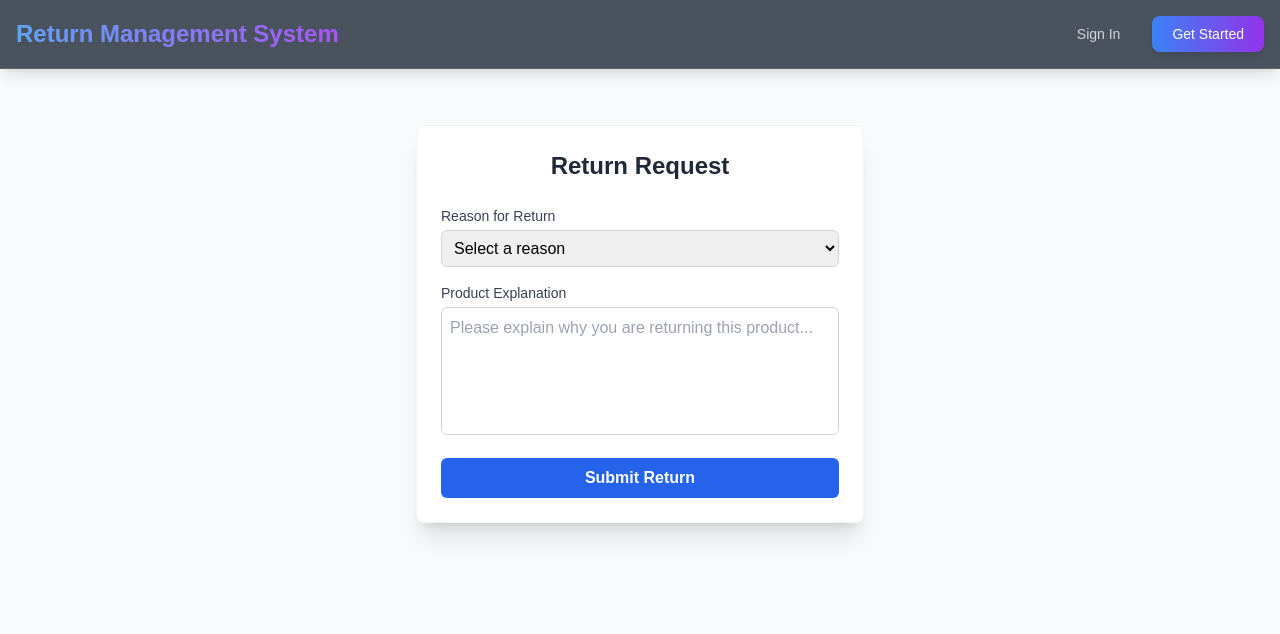
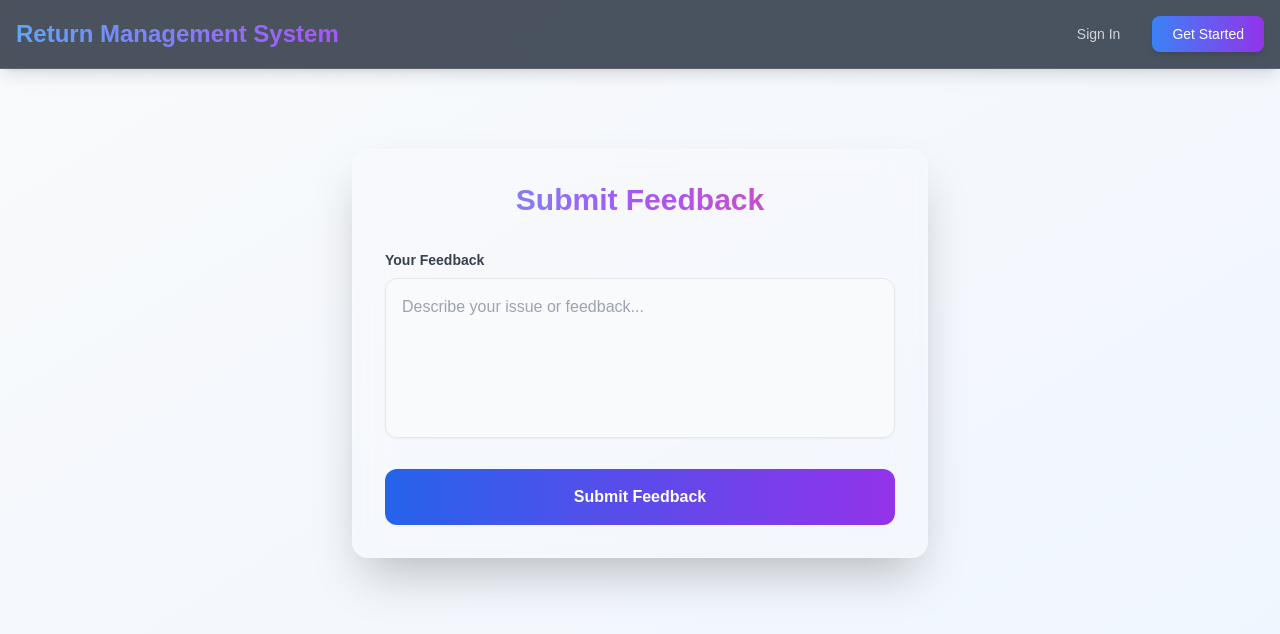
Before and after one commit to charan1835/Return_automation, a Next.js app: page / in a window 1280 px wide. Shown: the top 634 px of the page. Built offline with nearby package versions, Linux system fonts and the light colour scheme; no server answers.

Commit message:
Fix build errors and optimize images

```diff
--- a/app/_components/Returnform.jsx
+++ b/app/_components/Returnform.jsx
@@ -1,95 +1,93 @@
 'use client';
-import { useState } from 'react';
+
+import { useState, useRef } from 'react';
 import { useUser, useClerk } from '@clerk/nextjs';
 import { toast } from 'sonner';
 
 export default function ReturnForm() {
-    const { isSignedIn, user } = useUser();
+    const { isSignedIn } = useUser();
     const { openSignIn } = useClerk();
-    const [explanation, setExplanation] = useState('');
-    const [reason, setReason] = useState('');
+
+    const [feedback, setFeedback] = useState('');
     const [isSubmitting, setIsSubmitting] = useState(false);
+    const textareaRef = useRef(null);
+
+    // YOUR BOLTIC TRIGGER URL (hard-coded for testing)
+    const TRIGGER_URL = "https://asia-south1.workflow.boltic.app/230b6c60-0b07-4d7b-bcb1-462b13e0d9e3";
 
     const handleSubmit = async (e) => {
         e.preventDefault();
 
         if (!isSignedIn) {
+            toast.info("Please sign in first.");
             openSignIn();
             return;
         }
 
+        if (!feedback.trim()) {
+            toast.error("Please enter feedback.");
+            textareaRef.current?.focus();
+            return;
+        }
+
         setIsSubmitting(true);
+
         try {
-            const response = await fetch('/api/create-return', {
-                method: 'POST',
-                headers: {
-                    'Content-Type': 'application/json',
-                },
-                body: JSON.stringify({
-                    explanation,
-                    reason,
-                    userEmail: user?.primaryEmailAddress?.emailAddress,
-                    userImage: user?.imageUrl,
-                    userName: user?.fullName,
-                    userId: user?.id,
-                }),
+            const res = await fetch(TRIGGER_URL, {
+                method: "POST",
+                headers: { "Content-Type": "application/json" },
+                body: JSON.stringify({ feedback }),
             });
 
-            if (response.ok) {
-                console.log('data transferred');
-                toast.success('Return request submitted successfully!');
-                setExplanation('');
-                setReason('');
-            } else {
-                const errorData = await response.json();
-                toast.error(errorData.message || 'Failed to submit return request.');
+            if (!res.ok) {
+                toast.error("Failed to submit feedback.");
+                return;
             }
-        } catch (error) {
-            console.error('Error:', error);
-            toast.error('An error occurred. Please try again.');
+
+            toast.success("Feedback submitted successfully!");
+            setFeedback("");
+
+        } catch (err) {
+            console.error(err);
+            toast.error("Network error. Try again.");
         } finally {
             setIsSubmitting(false);
         }
     };
 
     return (
-        <div className="max-w-md mx-auto mt-10 p-6 bg-white rounded-lg shadow-xl border border-gray-100">
-            <h2 className="text-2xl font-bold mb-6 text-gray-800 text-center">Return Request</h2>
-            <form onSubmit={handleSubmit} className="space-y-4">
+        <div className="max-w-xl mx-auto mt-12 p-8 bg-white/10 backdrop-blur-lg border border-white/20 rounded-2xl shadow-2xl relative">
+
+            <h2 className="text-3xl font-extrabold mb-8 text-center bg-gradient-to-r from-blue-400 via-purple-500 to-pink-500 bg-clip-text text-transparent">
+                Submit Feedback
+            </h2>
+
+            <form onSubmit={handleSubmit} className="space-y-6">
+
+                {/* FEEDBACK FIELD */}
                 <div>
-                    <label className="block text-sm font-medium text-gray-700 mb-1">Reason for Return</label>
-                    <select
-                        value={reason}
-                        onChange={(e) => setReason(e.target.value)}
-                        className="w-full p-2 border border-gray-300 rounded-md focus:ring-2 focus:ring-blue-500 focus:border-blue-500 outline-none transition-all text-black"
-                        required
-                    >
-                        <option value="" disabled>Select a reason</option>
-                        <option value="defective">Defective / Damaged</option>
-                        <option value="wrong_item">Wrong Item Received</option>
-                        <option value="no_longer_needed">No Longer Needed</option>
-                        <option value="other">Other</option>
-                    </select>
-                </div>
-
-                <div>
-                    <label className="block text-sm font-medium text-gray-700 mb-1">Product Explanation</label>
+                    <label className="block text-sm font-semibold text-gray-700 mb-2">
+                        Your Feedback
+                    </label>
                     <textarea
-                        value={explanation}
-                        onChange={(e) => setExplanation(e.target.value)}
-                        className="w-full p-2 border border-gray-300 rounded-md h-32 resize-none focus:ring-2 focus:ring-blue-500 focus:border-blue-500 outline-none transition-all text-black"
-                        placeholder="Please explain why you are returning this product..."
+                        ref={textareaRef}
+                        value={feedback}
+                        onChange={(e) => setFeedback(e.target.value)}
+                        className="w-full p-4 bg-gray-50 border border-gray-200 rounded-xl h-40 resize-none focus:ring-2 focus:ring-blue-500 outline-none text-gray-800 shadow-sm"
+                        placeholder="Describe your issue or feedback..."
                         required
                     />
                 </div>
 
+                {/* SUBMIT BUTTON */}
                 <button
                     type="submit"
                     disabled={isSubmitting}
-                    className="w-full bg-blue-600 hover:bg-blue-700 text-white font-bold py-2 px-4 rounded-md transition-colors duration-200 disabled:opacity-50 disabled:cursor-not-allowed"
+                    className="w-full bg-gradient-to-r from-blue-600 to-purple-600 text-white font-bold py-4 px-6 rounded-xl hover:shadow-lg disabled:opacity-60 flex items-center justify-center gap-2"
                 >
-                    {isSubmitting ? 'Submitting...' : 'Submit Return'}
+                    {isSubmitting ? "Processing..." : "Submit Feedback"}
                 </button>
+
             </form>
         </div>
     );
--- a/app/page.js
+++ b/app/page.js
@@ -4,9 +4,9 @@ import "./globals.css";
 
 export default function Page() {
   return (
-    <div className="min-h-screen bg-gray-50">
+    <div className="min-h-screen bg-gradient-to-br from-gray-50 to-blue-50">
       <Header />
-      <main className="p-4">
+      <main className="p-4 md:p-8">
         <ReturnForm />
       </main>
     </div>
```
